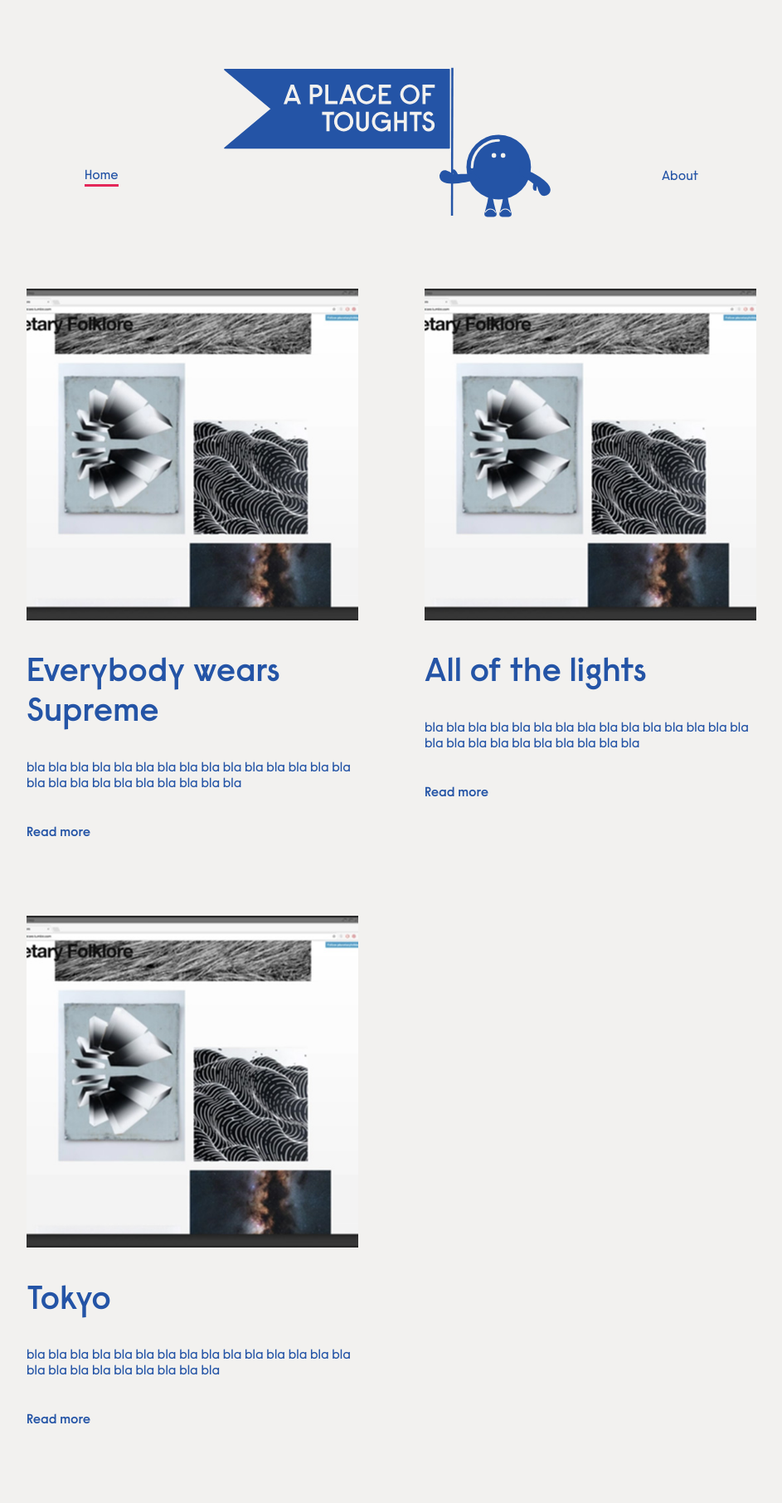
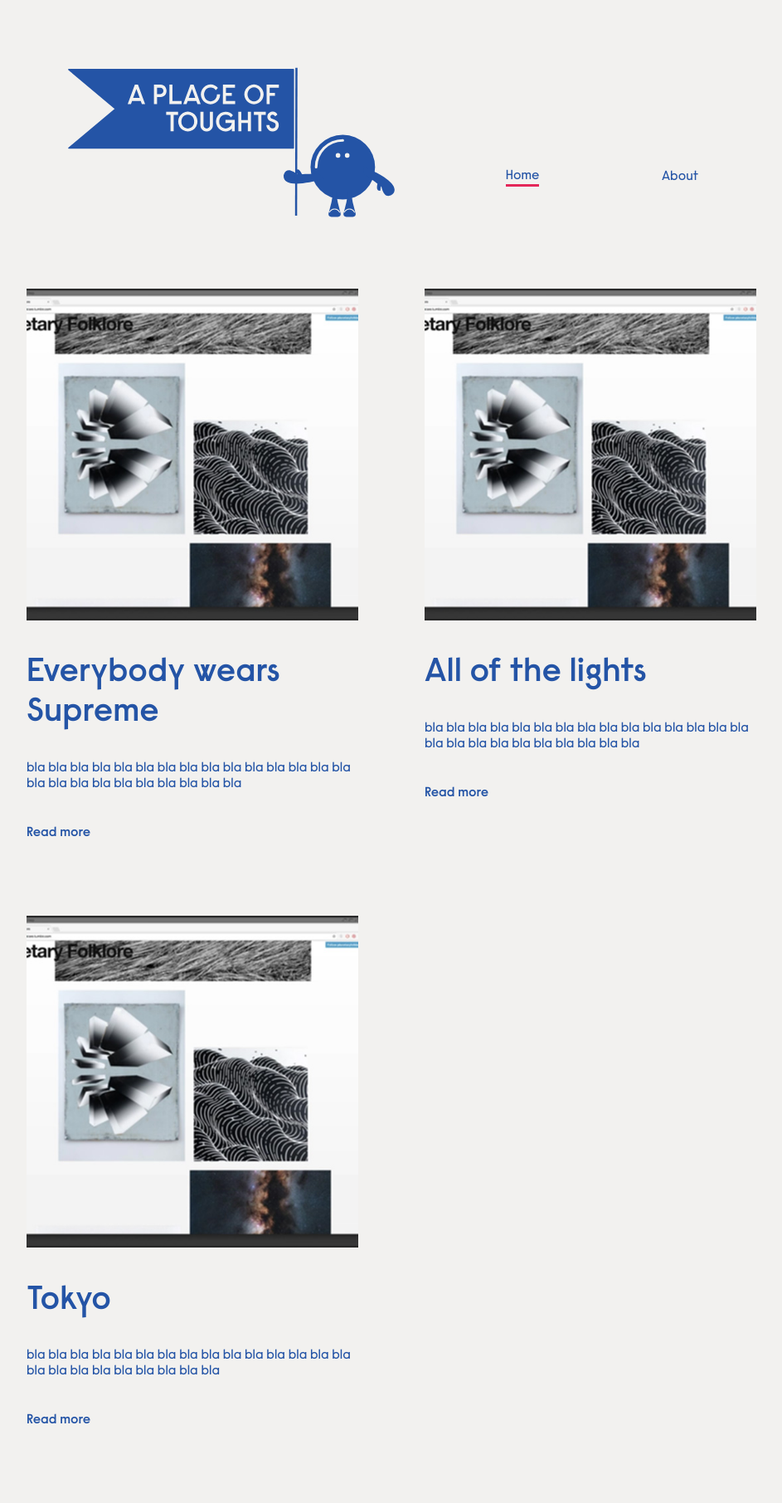
Before and after one commit to emho-lab/journal, a Jekyll site: the page built from index.html, in a window 1280 px wide. Shown: the whole page at 83% size, without its empty margins (168-1111 px from the left). Built offline with Jekyll 4.4.1, drawn with Linux system fonts in a browser that asks for light colours.

Commit message:
change breakpoint elements V1d

```diff
--- a/_includes/header.html
+++ b/_includes/header.html
@@ -1,8 +1,6 @@
 <header>
 
-<div>
-<a href="/"{% if page.url == "/" %} class="selected" {% endif %}>Home</a>
-</div>
+
 
 <div>
 
@@ -12,6 +10,10 @@
 </div>
 
 <div>
+    <a href="/"{% if page.url == "/" %} class="selected" {% endif %}>Home</a>
+    </div>
+
+<div>
 <a href="/about/" {% if page.url == "/about/" %} class="selected" {% endif %}>About</a>
 </div>
 
```
